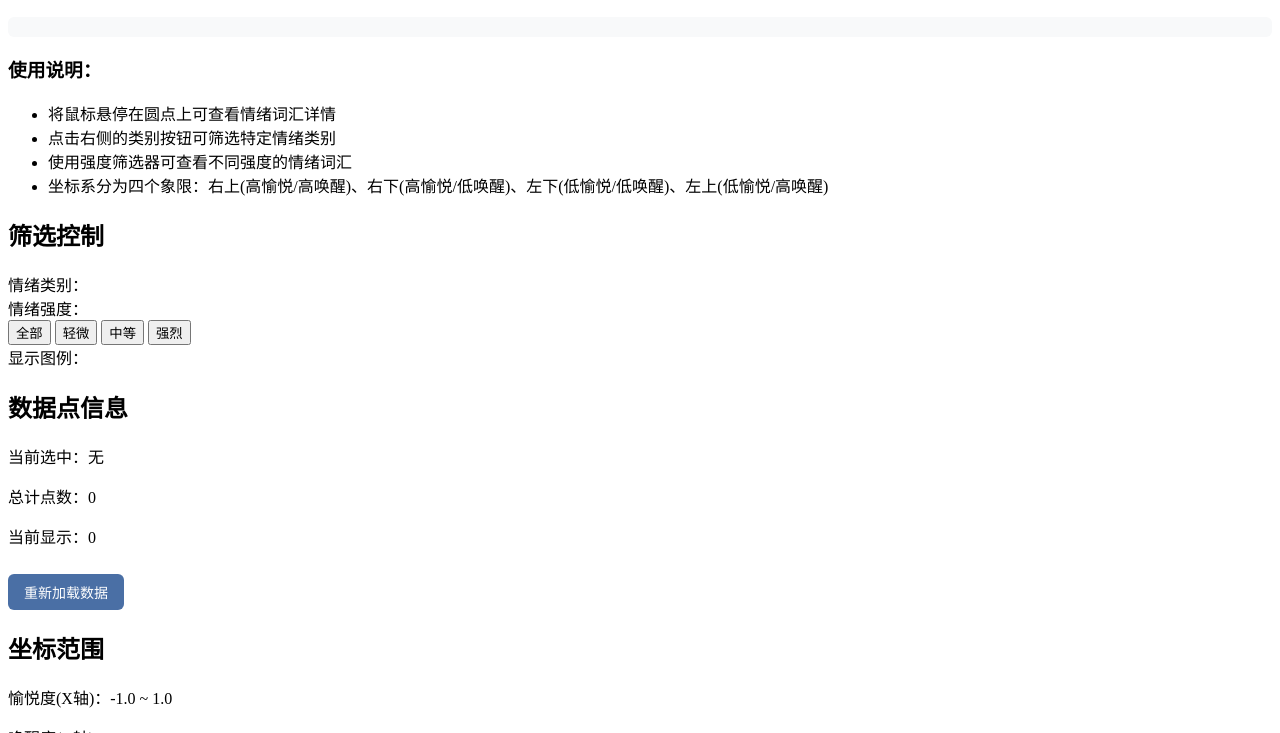
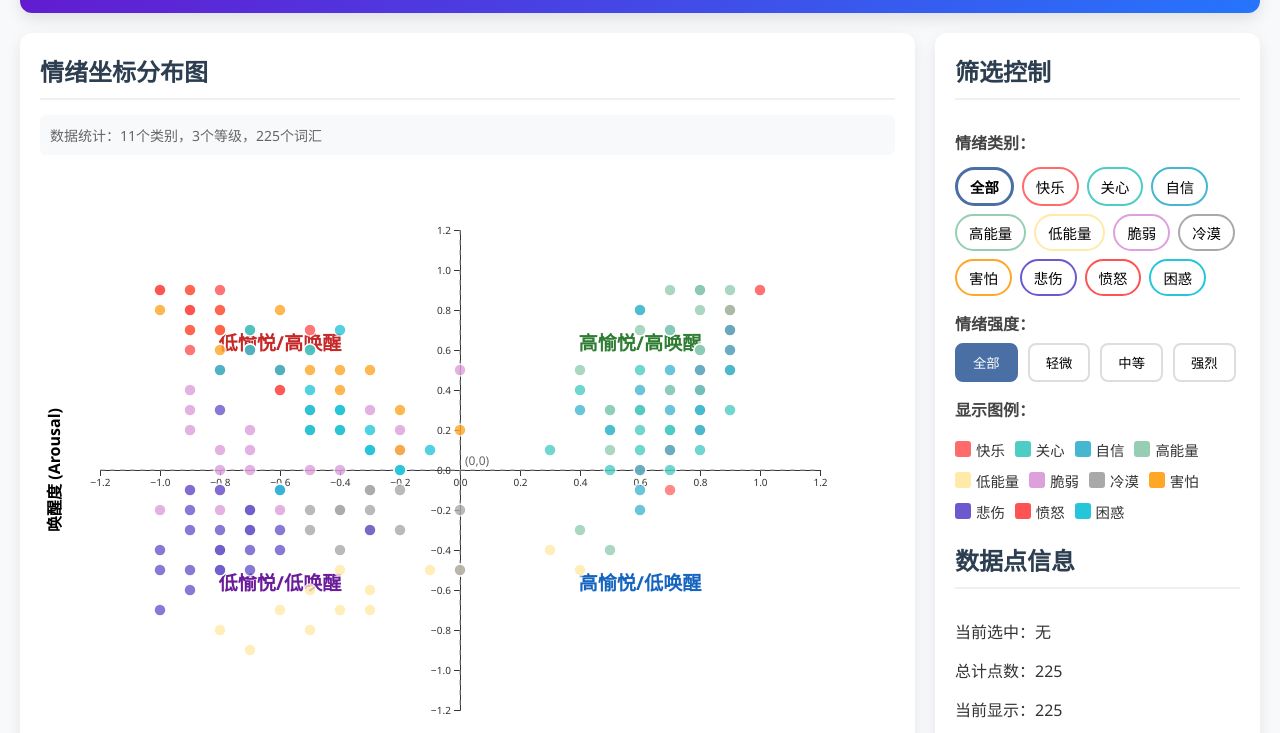
Before and after one commit to nimohe/emotion-valence-arousal-chart, a plain HTML site: page index.html in a window 1280 px wide. Shown: the part 171-904 px from the top of the page. Drawn offline with nearby package versions, Linux system fonts and the light colour scheme; the site is published under a folder, as on GitHub Pages, so addresses that start at the root find nothing.

Commit message:
fix:修复文件路径

```diff
--- a/assets/js/main.js
+++ b/assets/js/main.js
@@ -85,7 +85,7 @@ async function loadEmotionData() {
         showLoadingState(true);
 
         // 尝试从外部JSON文件加载数据
-        const response = await fetch('assets/json/data.json');
+        const response = await fetch('./assets/json/data.json');
 
         if (!response.ok) {
             throw new Error(`HTTP error! status: ${response.status}`);
--- a/index.html
+++ b/index.html
@@ -5,7 +5,7 @@
     <meta name="viewport" content="width=device-width, initial-scale=1.0">
     <title>情绪词汇二维坐标可视化</title>
     <script src="https://d3js.org/d3.v7.min.js"></script>
-    <link rel="stylesheet" href="/assets/css/index.css">
+    <link rel="stylesheet" href="./assets/css/index.css">
 </head>
 <body>
     <div class="container">
@@ -90,6 +90,6 @@
             <p>情绪数据基于"效价-唤醒模型"分析生成 | 数据可视化工具 | 共包含11个情绪类别，3个强度等级，超过150个情绪词汇</p>
         </footer>
     </div>
-    <script src="/assets/js/main.js"></script>
+    <script src="./assets/js/main.js"></script>
 </body>
 </html>
```
